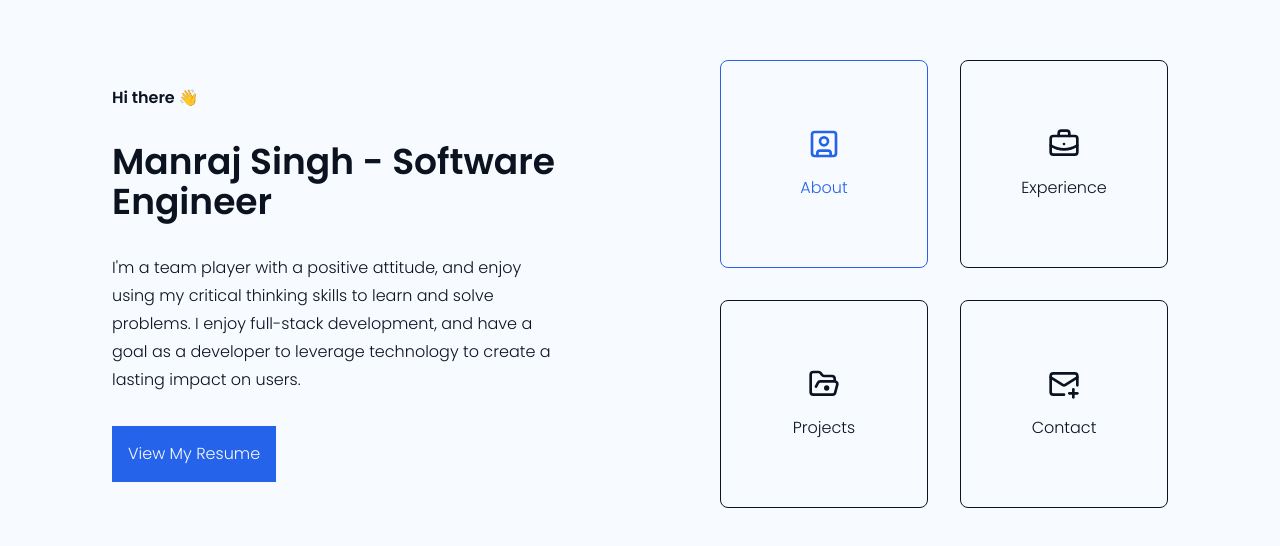
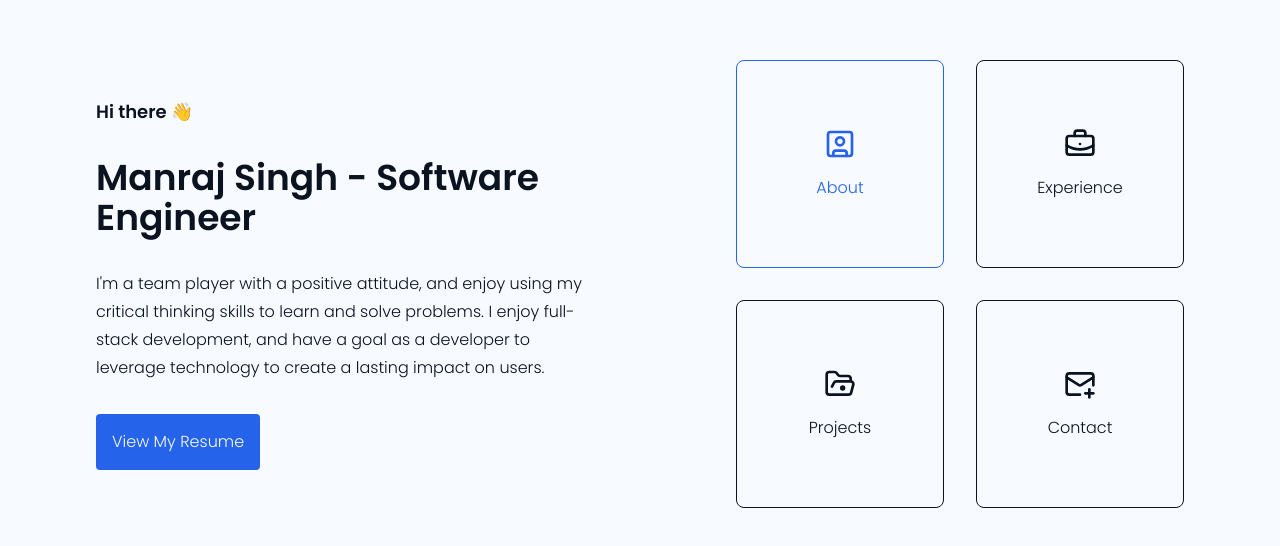
Before and after one commit to ManrajSingh6/manraj-portfolio-v2, a React (Vite) app: page /about in a window 1280 px wide. Shown: the part 116-662 px from the top of the page. Built offline with nearby package versions, Linux system fonts and the light colour scheme.

Commit message:
WIP project content, minor updates to styles

```diff
--- a/src/App.tsx
+++ b/src/App.tsx
@@ -18,7 +18,7 @@ function App() {
       <Route
         path={activePath}
         element={
-          <div className="bg-app-bg h-screen overflow-hidden flex items-center justify-center p-28 space-x-20 gap-20">
+          <div className="bg-app-bg h-screen overflow-hidden flex items-center justify-center p-24 space-x-20 gap-16">
             <ContentPane activePath={activePath} />
             <ContentSelector activePath={activePath} />
           </div>
--- a/src/components/about-content.tsx
+++ b/src/components/about-content.tsx
@@ -3,7 +3,7 @@ import type { JSX } from "react";
 export function AboutContent(): JSX.Element {
   return (
     <div className="flex flex-col gap-8 text-primary-text">
-      <p className="font-semibold">Hi there 👋</p>
+      <p className="font-semibold text-lg">Hi there 👋</p>
       <h1 className="text-4xl font-bold">Manraj Singh - Software Engineer</h1>
       <p className="font-thin leading-7">
         I'm a team player with a positive attitude, and enjoy using my critical
@@ -11,7 +11,9 @@ export function AboutContent(): JSX.Element {
         development, and have a goal as a developer to leverage technology to
         create a lasting impact on users.
       </p>
-      <button className="bg-aqua p-4 text-app-bg w-fit">View My Resume</button>
+      <button className="bg-aqua p-4 text-app-bg w-fit rounded-sm cursor-pointer">
+        View My Resume
+      </button>
     </div>
   );
 }
--- a/src/components/badge.tsx
+++ b/src/components/badge.tsx
@@ -1,6 +1,6 @@
 import type { JSX } from "react";
 
-export function Badge({ badge }: { badge: string }): JSX.Element {
+function Badge({ badge }: { badge: string }): JSX.Element {
   return (
     <span
       key={badge}
@@ -12,3 +12,17 @@ export function Badge({ badge }: { badge: string }): JSX.Element {
     </span>
   );
 }
+
+export function BadgeContainer({
+  badges,
+}: {
+  badges: readonly string[];
+}): JSX.Element {
+  return (
+    <div className="flex flex-wrap gap-2">
+      {badges.map((badge, idx) => (
+        <Badge key={idx} badge={badge} />
+      ))}
+    </div>
+  );
+}
--- a/src/components/base-entry-card.tsx
+++ b/src/components/base-entry-card.tsx
@@ -1,5 +1,5 @@
 import type { JSX } from "react";
-import { Badge } from "./badge";
+import { BadgeContainer } from "./badge";
 
 interface BaseEntryCardProps {
   title: string;
@@ -19,7 +19,7 @@ export function BaseEntryCard({
   badges,
 }: BaseEntryCardProps): JSX.Element {
   return (
-    <div className="max-w-3xl text-primary-text flex flex-col space-y-2 p-4 md:p-6 border-b border-aqua/20 hover:border-aqua/40 transition">
+    <div className="max-w-4xl text-primary-text flex flex-col space-y-2 p-4 md:p-6 border-b border-aqua/20 hover:border-aqua/40 transition">
       <div className="flex items-center justify-between">
         <p className="inline-flex items-center tracking-wide">
           <span className="font-semibold">{title}</span>
@@ -41,12 +41,10 @@ export function BaseEntryCard({
         </p>
         <p className="uppercase text-xs sm:text-sm text-aqua">{dateText}</p>
       </div>
-      <p className="text-sm leading-6 text-primary-text/90">{description}</p>
-      <div className="mt-2 flex flex-wrap gap-2">
-        {badges.map((badge, idx) => (
-          <Badge key={idx} badge={badge} />
-        ))}
-      </div>
+      <p className="text-sm leading-6 text-primary-text/90 mb-4">
+        {description}
+      </p>
+      <BadgeContainer badges={badges} />
     </div>
   );
 }
--- a/src/components/content-pane.tsx
+++ b/src/components/content-pane.tsx
@@ -2,6 +2,7 @@ import type { JSX } from "react";
 import { ROUTES, type RouteType } from "../routes";
 import { AboutContent } from "./about-content";
 import { ExperienceContent } from "./experience-content";
+import { ProjectContent } from "./project-content";
 
 interface ContentPaneProps {
   readonly activePath: RouteType;
@@ -15,7 +16,7 @@ export function ContentPane({ activePath }: ContentPaneProps): JSX.Element {
       case ROUTES.EXPERIENCE:
         return <ExperienceContent />;
       case ROUTES.PROJECTS:
-        return <p>Projects</p>;
+        return <ProjectContent />;
       case ROUTES.CONTACT:
         return <p>Contact</p>;
       default:
```
